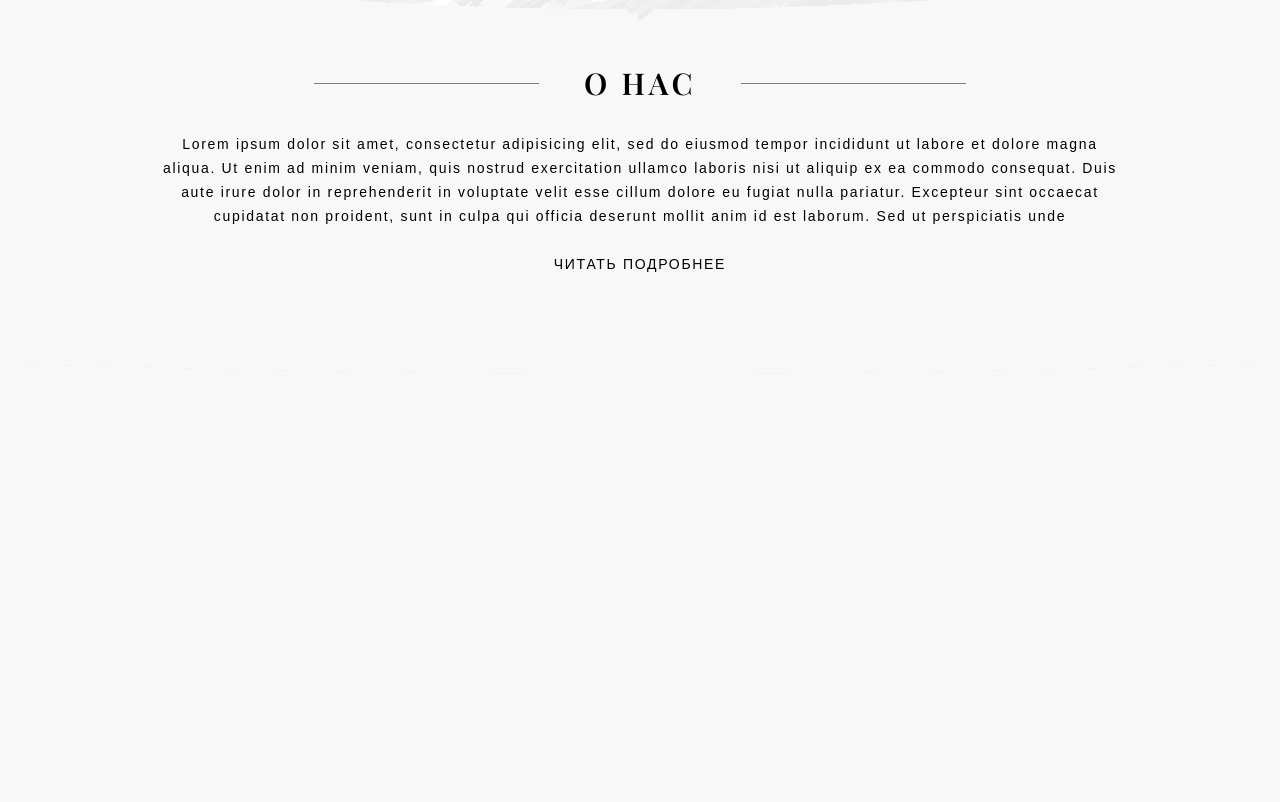
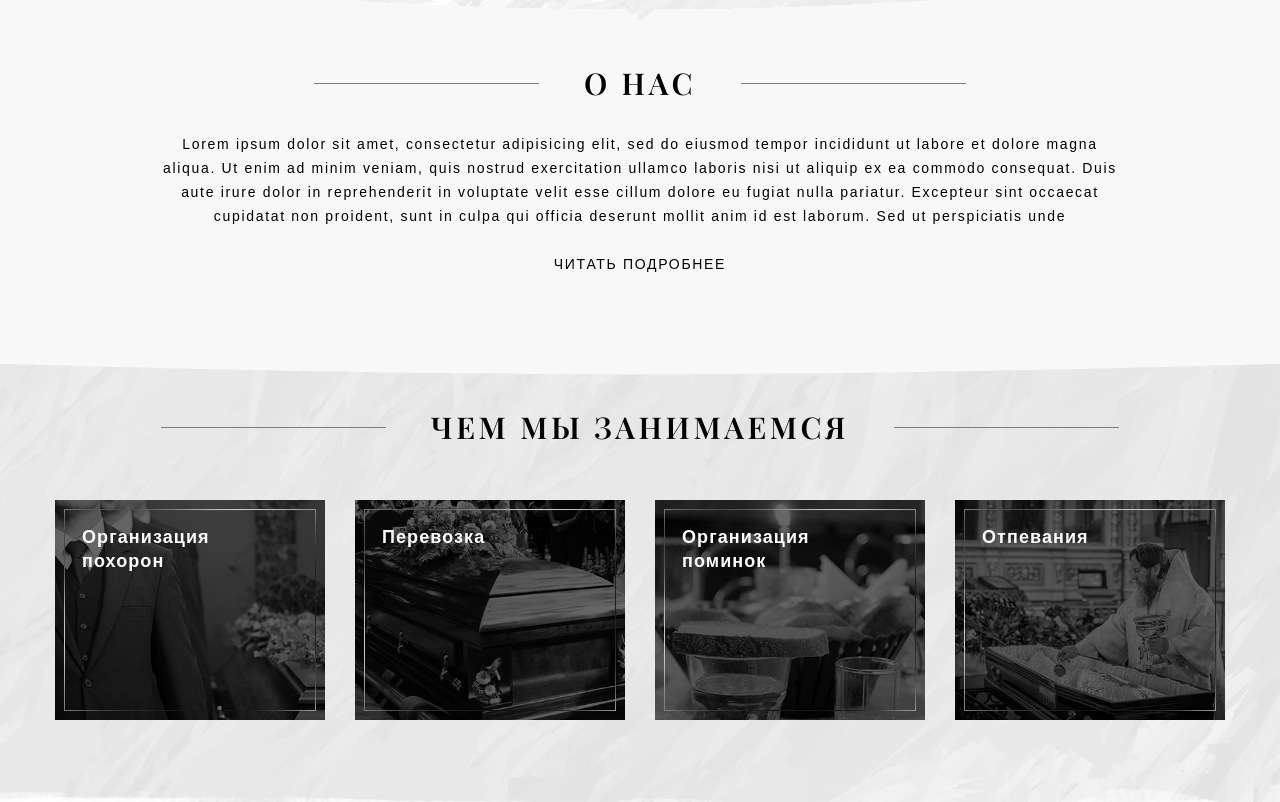
Before and after one commit to AlexKobiliansky/ritual, a website: page app/index.html in a window 1280 px wide. Shown: the part 851-1653 px from the top of the page. Before the commit the page ends 1226 px from the top, so only its background shows below. Drawn offline with Linux system fonts and the light colour scheme.

Commit message:
section services complete

```diff
--- a/app/index.html
+++ b/app/index.html
@@ -124,6 +124,61 @@
 	</section>
 	<!-- ======= SECTION ABOUT END ======= -->
 
+	<!-- ======= SECTION SERVICES START ======= -->
+	<section class="s-services">
+		<div class="container">
+			<h2 class="section-title">
+				<span>Чем мы занимаемся</span>
+			</h2>
+			<div class="row">
+				<!-- service-item -->
+				<div class="col-lg-3 col-sm-6">
+					<a href="#0" class="service-item" style="background-image: url('img/service-img-1.jpg');">
+						<span class="service-item-content">
+							<span class="service-item-title">Организация похорон</span>
+							<span class="service-item-link">Узнать подробнее <img src="img/icons/arrow.svg" alt="alt"></span>
+						</span>
+					</a>
+				</div>
+				<!-- /service-item -->
+
+				<!-- service-item -->
+				<div class="col-lg-3 col-sm-6">
+					<a href="#0" class="service-item" style="background-image: url('img/service-img-2.jpg');">
+						<span class="service-item-content">
+							<span class="service-item-title">Перевозка</span>
+							<span class="service-item-link">Узнать подробнее <img src="img/icons/arrow.svg" alt="alt"></span>
+						</span>
+					</a>
+				</div>
+				<!-- /service-item -->
+
+				<!-- service-item -->
+				<div class="col-lg-3 col-sm-6">
+					<a href="#0" class="service-item" style="background-image: url('img/service-img-3.jpg');">
+						<span class="service-item-content">
+							<span class="service-item-title">Организация поминок</span>
+							<span class="service-item-link">Узнать подробнее <img src="img/icons/arrow.svg" alt="alt"></span>
+						</span>
+					</a>
+				</div>
+				<!-- /service-item -->
+
+				<!-- service-item -->
+				<div class="col-lg-3 col-sm-6">
+					<a href="#0" class="service-item" style="background-image: url('img/service-img-4.jpg');">
+						<span class="service-item-content">
+							<span class="service-item-title">Отпевания</span>
+							<span class="service-item-link">Узнать подробнее <img src="img/icons/arrow.svg" alt="alt"></span>
+						</span>
+					</a>
+				</div>
+				<!-- /service-item -->
+			</div>
+		</div>
+	</section>
+	<!-- ======= SECTION SERVICES END ======= -->
+
 </div>
 
 <script src="js/scripts.min.js"></script>
--- a/app/sass/base/_media.sass
+++ b/app/sass/base/_media.sass
@@ -5,6 +5,9 @@
 
 // ≥1200px
 +media-breakpoint-down(lg)
+
+  .service-item-link
+    font-size: 12px
 
   .section-title
     span
@@ -19,6 +22,9 @@
 
 // ≥992px
 +media-breakpoint-down(md)
+
+  .service-item-link
+    font-size: 14px
 
   .about-content
     padding: 0
--- /dev/null
+++ b/app/sass/layout/_s-services.sass
@@ -0,0 +1,65 @@
+.s-services
+  background-image: url('../img/bg-services.jpg')
+  +bg-cover
+  padding: 62px 0 52px
+  .section-title
+    margin-bottom: 58px
+
+.service-item
+  display: block
+  height: 220px
+  padding: 9px
+  position: relative
+  +bg-cover
+  filter: grayscale(1)
+  color: #fff
+  margin-bottom: 30px
+  &-content
+    display: block
+    height: 100%
+    position: relative
+    z-index: 2
+    padding: 18px
+    background-image: url('../img/service-item-border.png')
+    background-size: 100% 100%
+    +mt(.5s)
+  &:before
+    content: ''
+    position: absolute
+    left: 0
+    top: 0
+    width: 100%
+    height: 100%
+    +mt(.5s)
+    background-color: rgba(#000, .6)
+  &-title
+    font-weight: 700
+    font-size: 18px
+    letter-spacing: 0.06em
+    line-height: 1.2
+    color: #fff
+    +mt(.5s)
+  &-link
+    position: absolute
+    color: #000
+    left: 18px
+    bottom: 60px
+    text-transform: uppercase
+    letter-spacing: 0.06em
+    opacity: 0
+    img
+      width: 19px
+      height: auto
+      position: relative
+      top: -1px
+      margin-left: 4px
+  &:hover
+    color: #000
+    &:before
+      background-color: rgba(#fff, .6)
+    .service-item-link
+      opacity: 1
+    .service-item-content
+      background-image: url('../img/service-item-border-hover.png')
+    .service-item-title
+      color: #000
--- a/app/sass/main.sass
+++ b/app/sass/main.sass
@@ -8,6 +8,7 @@
 @import layout/header
 @import layout/s-intro
 @import layout/s-about
+@import layout/s-services
 @import layout/footer
 
 
```
Also changed, not shown: app/css/main.min.css, app/img/bg-services.jpg (added), app/img/icons/arrow.svg (added), app/img/service-img-1.jpg (added), app/img/service-img-2.jpg (added), app/img/service-img-3.jpg (added), app/img/service-img-4.jpg (added), app/img/service-item-border-hover.png (added), app/img/service-item-border.png (added).
